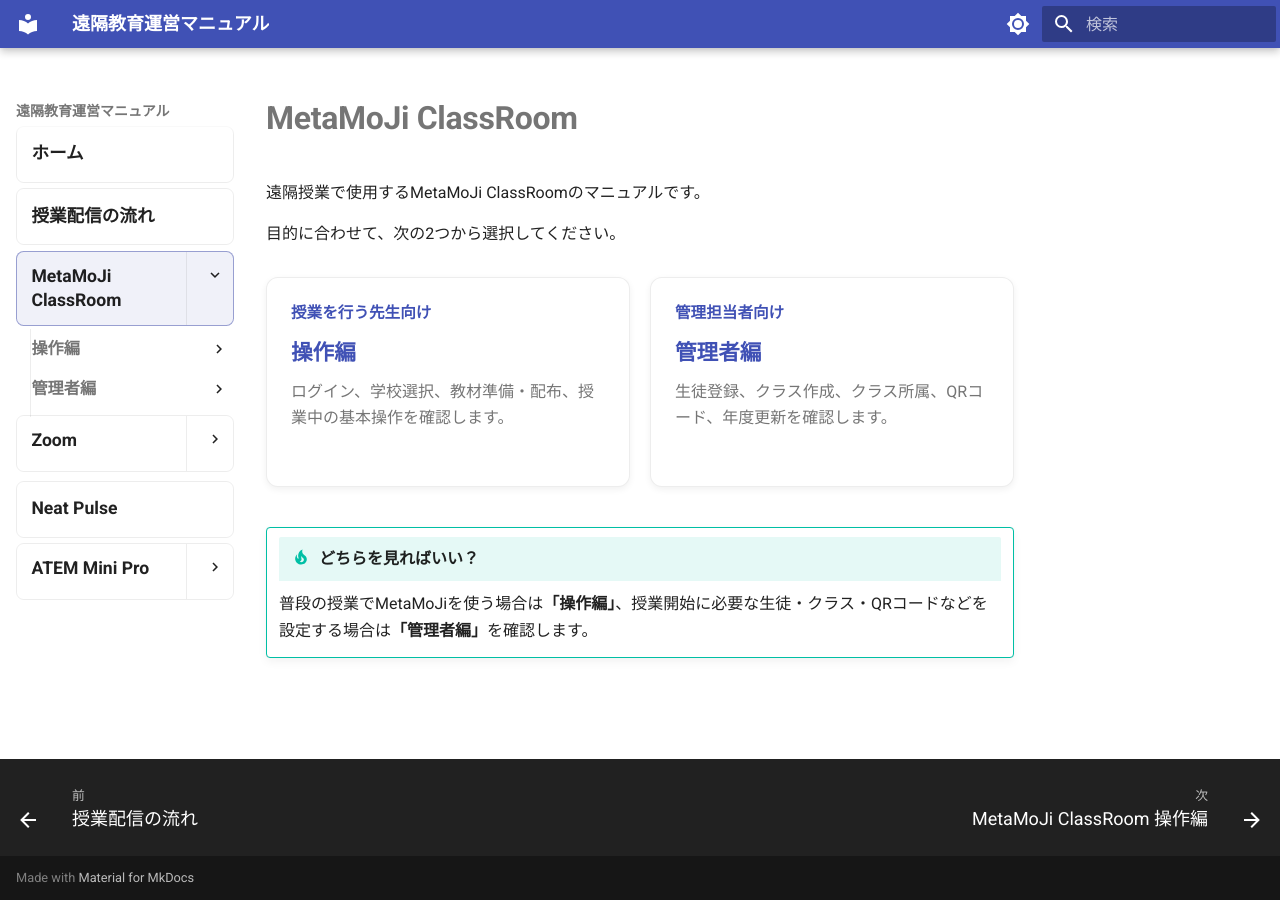
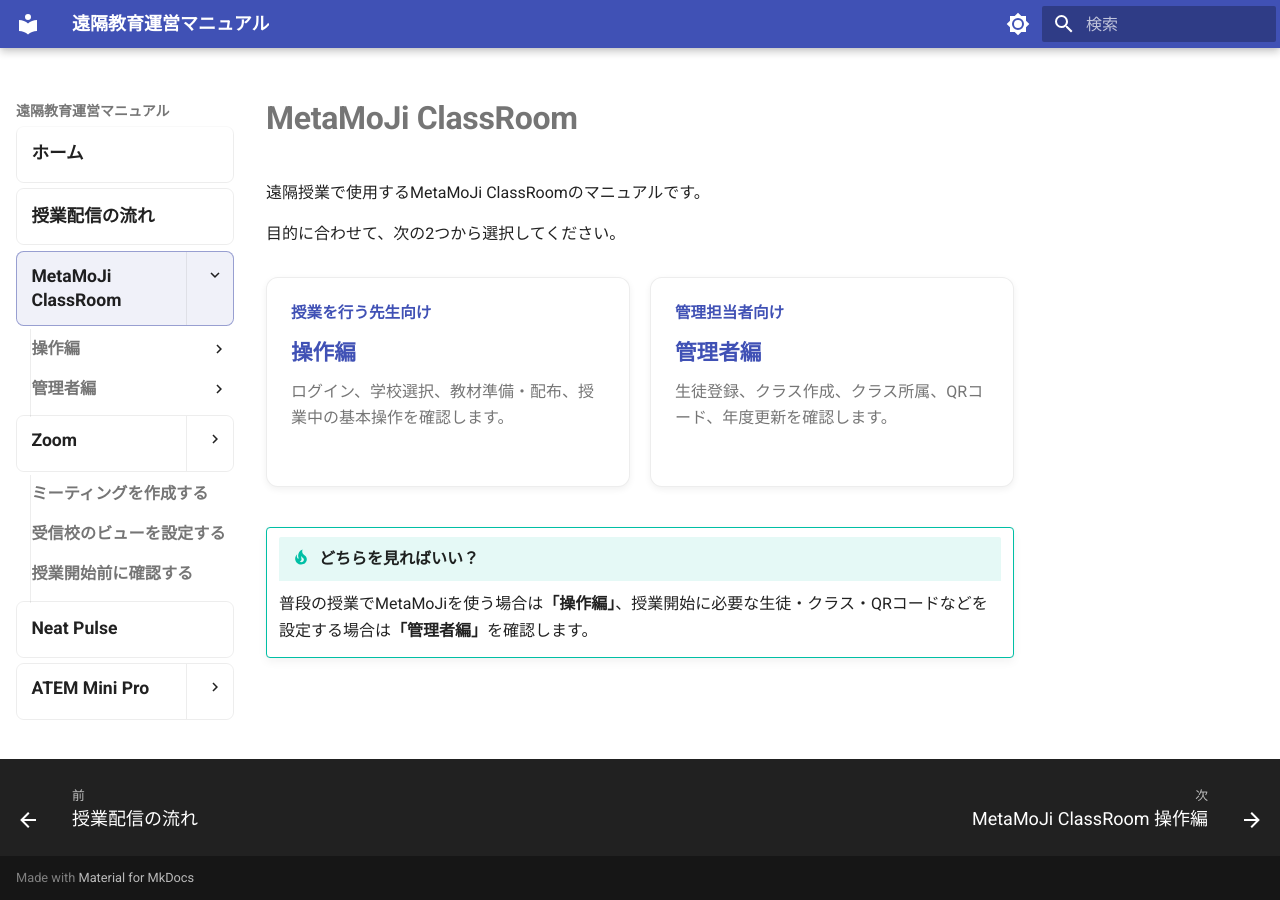
Before and after one commit to a-recs/remote-manual, an MkDocs documentation site: the page built from docs/metamoji/index.md, in a window 1280 px wide. Built offline with MkDocs 1.6.1 and Material for MkDocs 9.7.7, drawn with Linux system fonts in a browser that asks for light colours.

Commit message:
Keep Zoom submenu visible on Zoom pages

```diff
--- a/docs/stylesheets/sidebar-v2.css
+++ b/docs/stylesheets/sidebar-v2.css
@@ -34,7 +34,7 @@
   box-shadow: none !important;
 }
 
-/* 子メニューを持つトップ項目（現在はMetaMoJi） */
+/* 子メニューを持つトップ項目 */
 .md-nav--primary > .md-nav__list > .md-nav__item > .md-nav__container {
   display: flex !important;
   align-items: stretch !important;
@@ -91,7 +91,6 @@
 
 /* ==================================================
    2. トップ項目配下
-   操作編 / 管理者編などを同じ位置・同じ体裁にする
 ================================================== */
 .md-nav--primary > .md-nav__list > .md-nav__item > .md-nav {
   margin-top: 0.16rem !important;
@@ -186,3 +185,23 @@
   font-size: 0.77rem !important;
   line-height: 1.45 !important;
 }
+
+/* ==================================================
+   4. Zoom配下は、個別ページを開いても兄弟メニューを残す
+================================================== */
+.md-nav--primary > .md-nav__list > .md-nav__item:has(
+  > .md-nav__container > a.md-nav__link[href$="/zoom/"]
+) > .md-nav {
+  display: block !important;
+  visibility: visible !important;
+  max-height: none !important;
+  opacity: 1 !important;
+}
+
+.md-nav--primary > .md-nav__list > .md-nav__item:has(
+  > .md-nav__container > a.md-nav__link[href$="/zoom/"]
+) > .md-nav > .md-nav__list > .md-nav__item {
+  display: block !important;
+  visibility: visible !important;
+  opacity: 1 !important;
+}
```
